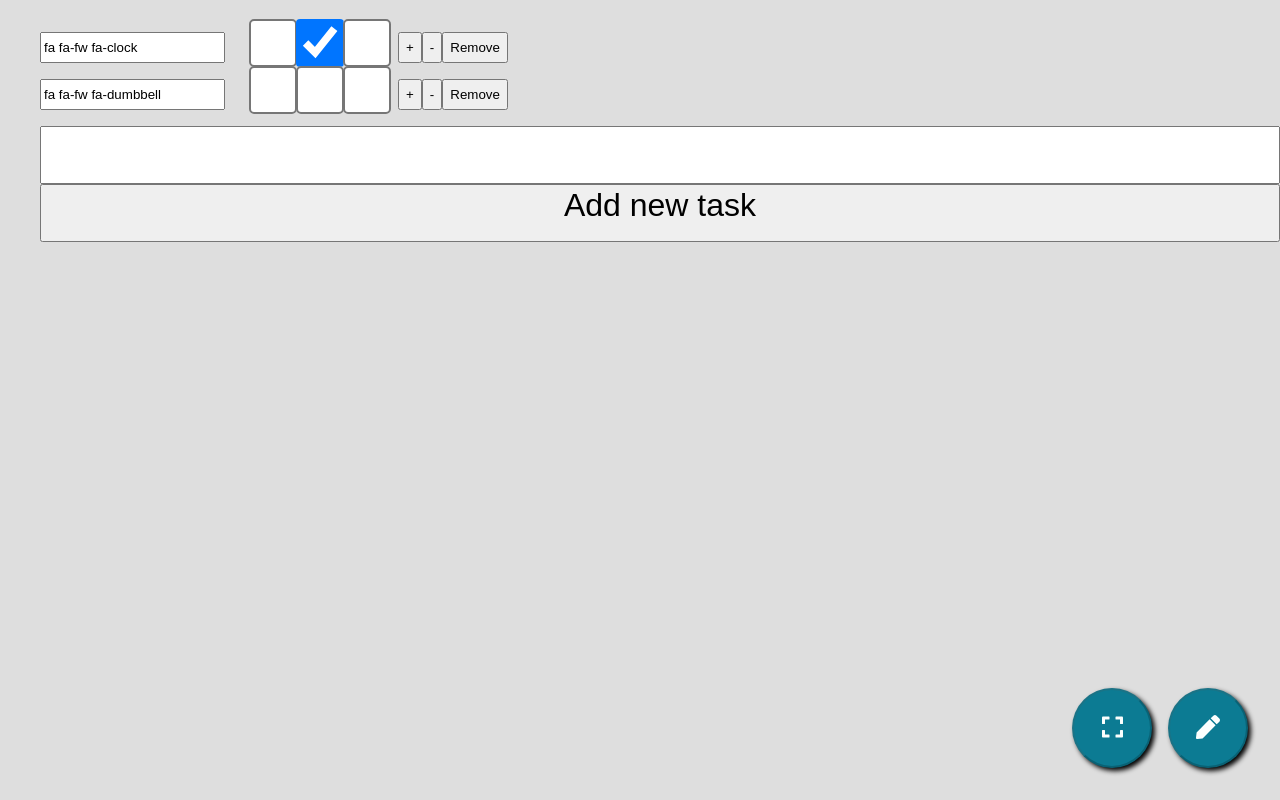
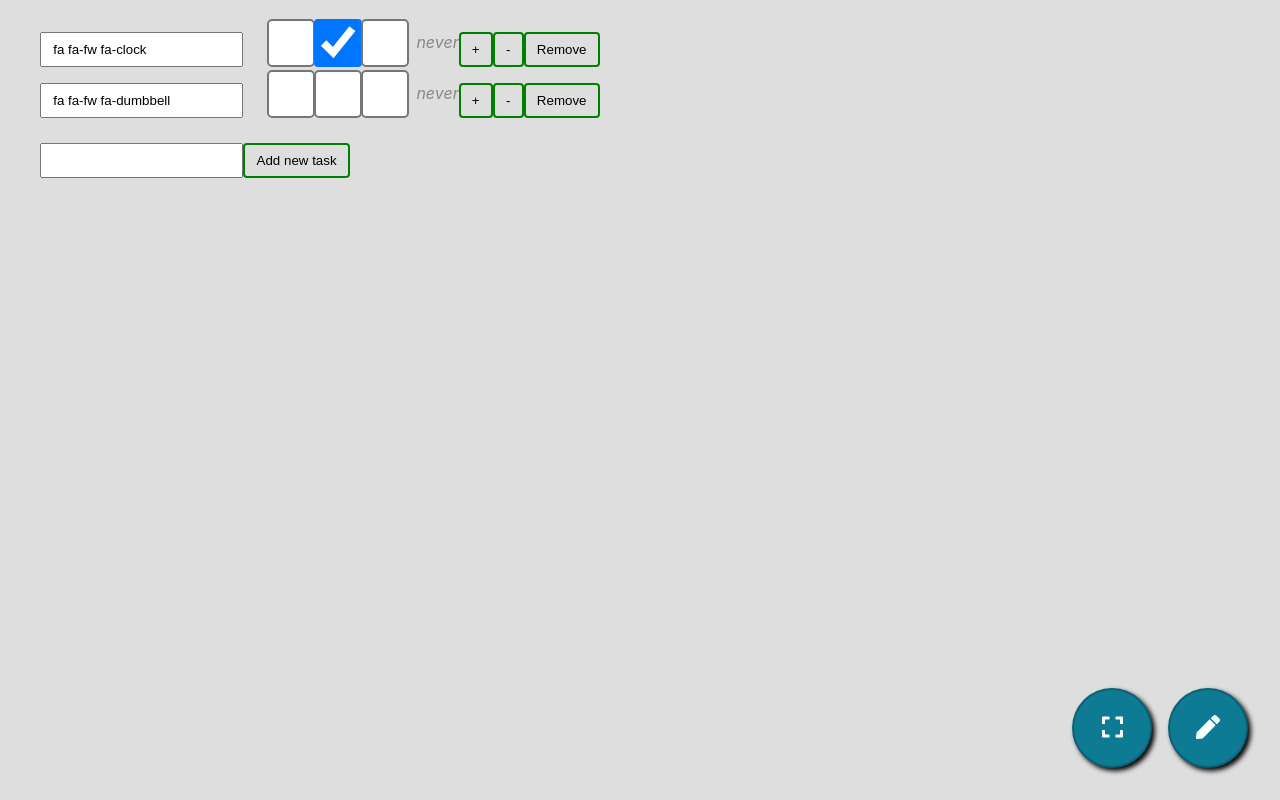
Before and after one commit to AuroraLS3/Good-Morning-dashboard, a React (Create React App) app in the folder application/: page / in a window 1280 px wide. Both pictures are taken after a click on the button 1208 px from the left and 728 px from the top of the page. Built offline with nearby package versions, Linux system fonts and the light colour scheme.

Commit message:
Added "last checked date"

```diff
--- a/application/src/components/Checkboxes.css
+++ b/application/src/components/Checkboxes.css
@@ -41,3 +41,27 @@
 ul {
     list-style-type: none;
 }
+
+small {
+    font-style: italic;
+    font-size: 1rem;
+    color: #888;
+}
+
+/* Edit mode */
+
+button {
+    background-color: transparent;
+    border: 2px solid green;
+    border-radius: 4px;
+    padding: 0.5rem 0.7rem;
+}
+
+button:hover {
+    background-color: rgba(0,0,0, 0.1);
+    cursor: pointer;
+}
+
+input {
+    padding: 0.5rem 0.7rem;
+}
--- a/application/src/components/Checkboxes.js
+++ b/application/src/components/Checkboxes.js
@@ -17,6 +17,11 @@ class Checkbox extends React.Component {
 
 class CheckboxContainer extends React.Component {
     render() {
+        let label = this.props.checkboxes.label;
+        if (!label.includes('fa-fw')) label += ' fa-fw';
+
+        const lastCheckTime = this.props.checkboxes.lastChecked ? `${this.props.checkboxes.lastChecked}` : 'never';
+
         return (
             <li id={"checkbox-row-" + this.props.id} className="checkbox-row">
                 {this.props.editMode ? (
@@ -26,7 +31,7 @@ class CheckboxContainer extends React.Component {
                         value={this.props.checkboxes.label}
                     ></input>
                 ) : (
-                    <i className={this.props.checkboxes.label} onClick={this.props.resetCheckboxes}></i>
+                    <i className={label} onClick={this.props.resetCheckboxes}></i>
                 )}
                 <ul>
                     {this.props.checkboxes.checkboxes.map((checkbox, i) => {
@@ -39,6 +44,7 @@ class CheckboxContainer extends React.Component {
                         );
                     })}
                 </ul>
+                <small>{lastCheckTime}</small>
                 {this.props.editMode ? (
                     <>
                         <button
@@ -88,7 +94,7 @@ class Checkboxes extends React.Component {
                     );
                 })}
                 {this.props.editMode ? (
-                    <>
+                    <div className="row">
                         <input
                             id="task-name-field"
                             type="text"
@@ -99,7 +105,7 @@ class Checkboxes extends React.Component {
                         >
                             Add new task
                         </button>
-                    </>
+                    </div>
                 ) : (
                     ""
                 )}
--- a/application/src/components/Dashboard.js
+++ b/application/src/components/Dashboard.js
@@ -16,6 +16,7 @@ class Dashboard extends React.Component {
             checkboxes: [
                 {
                     label: "fa fa-fw fa-clock",
+                    lastChecked: undefined,
                     checkboxes: [
                         { checked: false },
                         { checked: true },
@@ -24,6 +25,7 @@ class Dashboard extends React.Component {
                 },
                 {
                     label: "fa fa-fw fa-dumbbell",
+                    lastChecked: undefined,
                     checkboxes: [
                         { checked: false },
                         { checked: false },
@@ -45,21 +47,40 @@ class Dashboard extends React.Component {
     };
 
     toggleCheckbox = (i) => (j) => () => {
+        const time = new Date();
         const checkboxState = this.state.checkboxes;
         checkboxState[i].checkboxes[j].checked = !checkboxState[i].checkboxes[j]
             .checked;
+        checkboxState[i].lastChecked = this.formatTime(time);
         this.setState({ checkboxes: checkboxState });
         this.storage.storeCheckboxes(checkboxState);
     };
 
     resetCheckboxes = (i) => () => {
+        const time = new Date();
         const checkboxState = this.state.checkboxes;
         checkboxState[i].checkboxes.forEach((checkbox) => {
             checkbox.checked = false;
         });
+        checkboxState[i].lastChecked = this.formatTime(time);
         this.setState({ checkboxes: checkboxState });
         this.storage.storeCheckboxes(checkboxState);
     };
+
+    formatTime = (time) => {
+        return `${time.getDate()}.${time.getMonth()+1}.${time.getFullYear()} ${time.getHours() + 1}:${time.getMinutes()}`;
+    };
+
+    getSuffix = (number) => {
+        if (number === 11 || number === 12 || number === 13) return 'th';
+        switch (number % 10) {
+            case 1: return 'st';
+            case 2: return 'nd';
+            case 3: return 'rd';
+            default:
+                return 'th';
+        }
+    }
 
     addCheckboxes = () => {
         const checkboxState = this.state.checkboxes;
```
